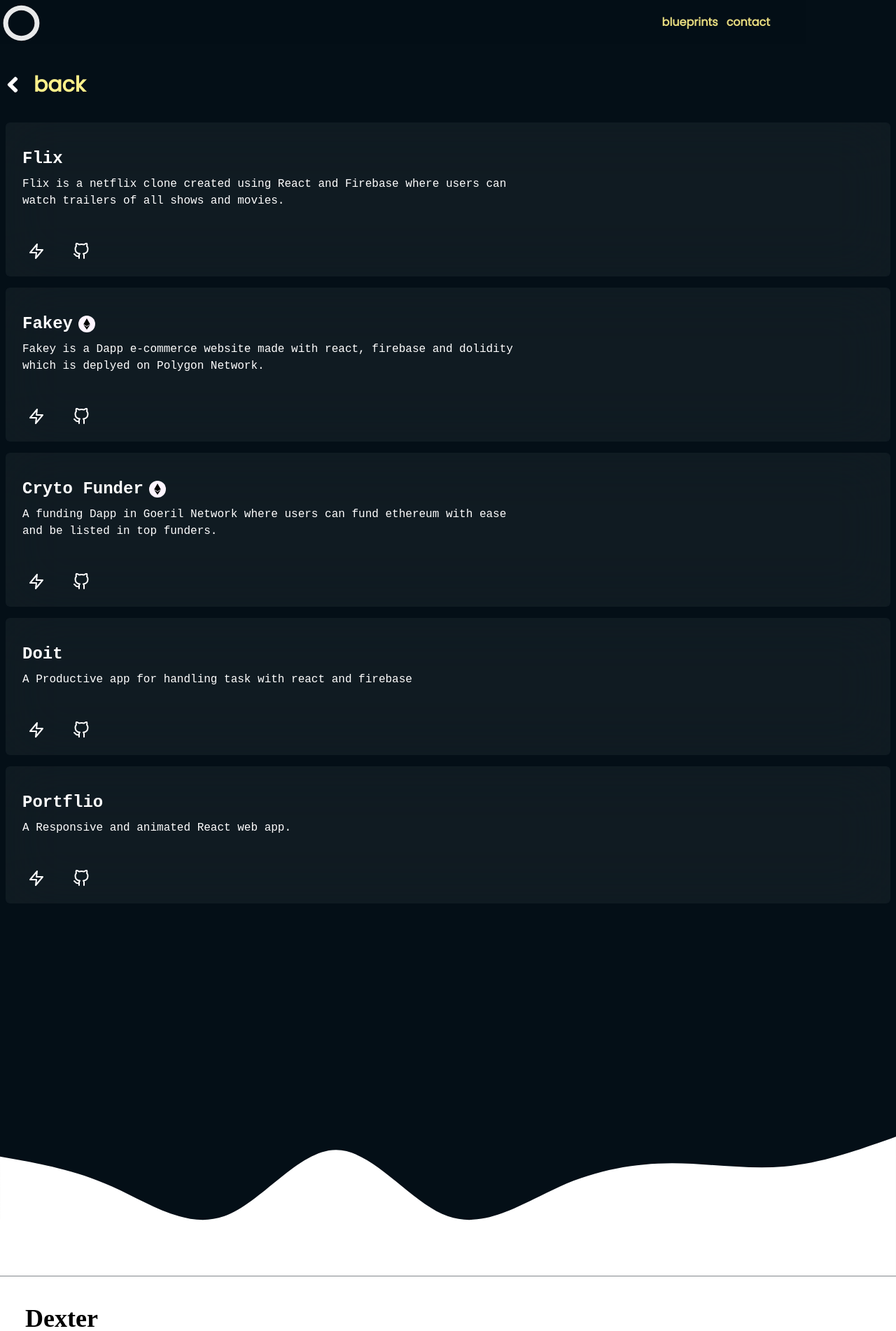
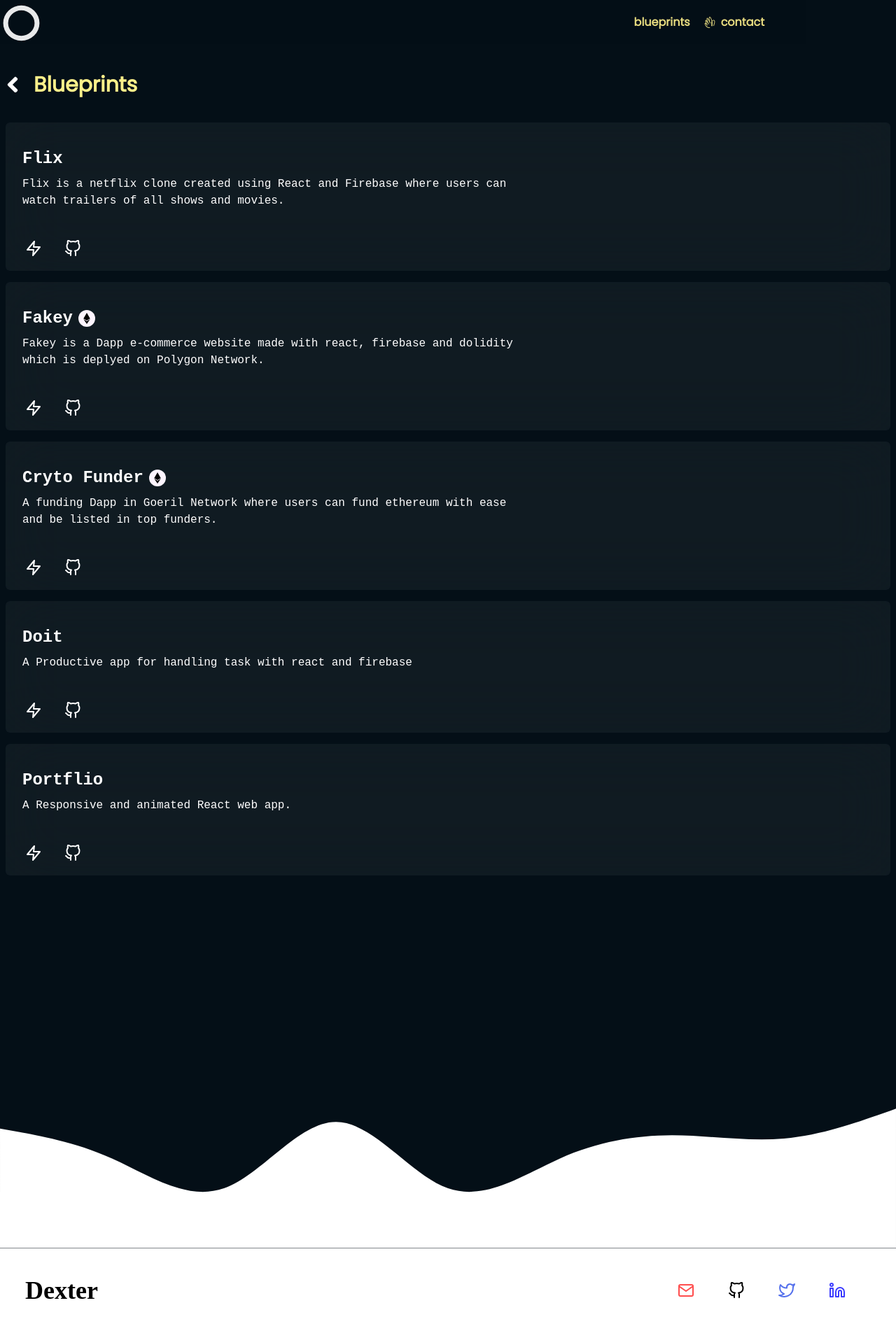
Before and after one commit to dextey/dexter.github.io, a React (Create React App) app: page /works in a window 1280 px wide. Shown: the top 1902 px of the page at 70% size. Built offline with nearby package versions, Linux system fonts and the light colour scheme; a web font is replaced by a local one.

Commit message:
Ready for live

```diff
--- a/src/Components/Footer.jsx
+++ b/src/Components/Footer.jsx
@@ -15,31 +15,28 @@ function Footer() {
         <div className=" text-2xl sm:text-3xl md:text-4xl font-fest font-extrabold px-5 ">
           Dexter
         </div>
-        <div className="connections flex sm:gap-4 text-2xl sm:px-10">
+        <div className=" flex sm:gap-4 text-2xl sm:px-10">
           <a
             href="mailto:dexterdevmode@gmail.com"
-            className="c-item mail p-4 rounded-full hover:bg-yellow-400"
+            className=" mail p-4 rounded-full"
           >
             <FiMail />
           </a>
           <a
             href="https://github.com/dextey"
             target="_blank"
-            className="c-item git p-4 rounded-full hover:bg-yellow-400"
+            className=" git p-4 rounded-full"
           >
             <FiGithub />
           </a>
           <a
             href="https://twitter.com/dexteeeey"
             target="_blank"
-            className="c-item tweet p-4 rounded-full hover:bg-yellow-400"
+            className=" tweet p-4 rounded-full"
           >
             <FiTwitter />
           </a>
-          <a
-            href="#"
-            className="c-item  linked p-4 rounded-full hover:bg-yellow-400"
-          >
+          <a href="#" className="  linked p-4 rounded-full">
             <FiLinkedin />
           </a>
         </div>
--- a/src/Components/Header.css
+++ b/src/Components/Header.css
@@ -48,3 +48,32 @@ header {
 .homebtn:hover::before {
   width: 0;
 }
+
+.contact {
+  position: relative;
+}
+
+.contact:hover::after {
+  animation: wipe-run 0.6s ease-out forwards;
+  content: "";
+  position: absolute;
+
+  /* width: 100%; */
+  height: 100%;
+  background-color: rgb(10, 10, 10);
+}
+
+@keyframes wipe-run {
+  0% {
+    left: 0;
+    right: 100%;
+  }
+  50% {
+    left: 0;
+    right: 0;
+  }
+  100% {
+    left: 100%;
+    right: 0;
+  }
+}
--- a/src/Components/Header.jsx
+++ b/src/Components/Header.jsx
@@ -1,4 +1,5 @@
 import React from "react";
+import { SiHey } from "react-icons/si";
 import { Link } from "react-router-dom";
 import "./Header.css";
 function Header() {
@@ -9,11 +10,19 @@ function Header() {
           <div className="homebtn">Dex</div>
         </Link>
       </div>
-      <div className="flex px-10 gap-3 font-extrabold text-yellow-200">
-        <Link to={"/works"}>
+      <div className="flex px-10 gap-3 items-center font-extrabold text-yellow-200">
+        <Link to={"/works"} className="contact">
           <a>blueprints</a>
         </Link>
-        <a href="mailto:dexterdevmode@gmail.com">contact</a>
+        <a
+          href="mailto:dexterdevmode@gmail.com"
+          className="flex items-center gap-2   px-2 contact"
+        >
+          <span>
+            <SiHey />
+          </span>
+          <span>contact</span>
+        </a>
         <a href="#"></a>
       </div>
     </header>
--- a/src/Components/Intro.css
+++ b/src/Components/Intro.css
@@ -126,11 +126,39 @@ h1::after {
 
 @media only screen and (max-width: 600px) {
   .username {
+    left: 30px;
     font-size: 4rem;
   }
 
   .split-text::after,
-  .split-text::after {
+  .split-text::before {
     font-size: 4rem;
   }
+
+  .username > .split-text::after {
+    bottom: 10px;
+  }
+  .username > .split-text::before {
+    top: 16px;
+  }
+
+  @keyframes expand {
+    from {
+      width: 0;
+    }
+    to {
+      width: 65%;
+    }
+  }
+
+  @keyframes skewR {
+    to {
+      transform: translateX(7px);
+    }
+  }
+  @keyframes skewL {
+    to {
+      transform: translateX(-7px);
+    }
+  }
 }
--- a/src/Components/Intro.jsx
+++ b/src/Components/Intro.jsx
@@ -1,6 +1,7 @@
 import React from "react";
 import { Link } from "react-router-dom";
 import "./Intro.css";
+import { FaChevronRight } from "react-icons/fa";
 
 function Intro() {
   return (
@@ -31,12 +32,12 @@ function Intro() {
           <div className="profile p-10  hidden lg:block rounded-full">
             <img src="chain.gif" alt="missed it!" className="rounded-full" />
           </div>
-          <div className="absolute bottom-7 mb-7 ">
+          <div className="absolute bottom-7 mb-7 flex justify-center ">
             <Link
               to="/about"
-              className="px-3 rounded-full font-extrabold text-3xl  text-white bg-teal-300 animate-pulse  "
+              className="flex p-2 items-center rounded-full font-extrabold text-2xl  text-black bg-[#ecff97] animate "
             >
-              &gt;
+              <FaChevronRight />
             </Link>
           </div>
         </section>
--- /dev/null
+++ b/src/Components/Project.css
@@ -0,0 +1,29 @@
+.projectItem {
+  opacity: 0;
+}
+
+.slideIn {
+  animation: slideIn 0.7s ease-out forwards;
+}
+
+@keyframes slideIn {
+  0% {
+    transform: translateX(-10rem);
+  }
+  100% {
+    transform: translateX(0);
+    opacity: 1;
+  }
+}
+.projectItem:nth-child(2) {
+  animation-delay: 150ms;
+}
+.projectItem:nth-child(3) {
+  animation-delay: 300ms;
+}
+.projectItem:nth-child(4) {
+  animation-delay: 450ms;
+}
+.projectItem:nth-child(5) {
+  animation-delay: 500ms;
+}
--- a/src/Components/Projects.jsx
+++ b/src/Components/Projects.jsx
@@ -1,21 +1,45 @@
-import React from "react";
+import React, { useEffect } from "react";
 import { FaAngleLeft, FaEthereum } from "react-icons/fa";
 import { FiGithub, FiZap } from "react-icons/fi";
 import { Link } from "react-router-dom";
+import "./Project.css";
+function Projects() {
+  useEffect(() => {
+    window.scrollTo(0, 0);
 
-function Projects() {
+    const projectItems = document.querySelectorAll(".projectItem");
+
+    const observer = new IntersectionObserver((entries) => {
+      entries.forEach((entry) => {
+        if (entry.intersectionRatio > 0) {
+          entry.target.classList.add("slideIn");
+        } else {
+          entry.target.classList.remove("slideIn");
+        }
+      });
+    });
+
+    projectItems.forEach((el) => observer.observe(el));
+
+    return () => {
+      observer.disconnect();
+    };
+  }, []);
+
   const projects = [
     {
       id: 1,
       name: "Flix ",
       desc: "Flix is a netflix clone created using React and Firebase where users can watch trailers of all shows and movies. ",
       link: "https://netlifflix.netlify.app/",
+      github: "https://github.com/dextey/Flix.git",
     },
     {
       id: 2,
       name: "Fakey",
       desc: "Fakey is a Dapp e-commerce website made with react, firebase and dolidity which is deplyed on Polygon Network.",
       link: "https://fakey.netlify.app/",
+      github: "https://github.com/dextey/Fakey.git",
       web3: true,
     },
     {
@@ -23,19 +47,22 @@ function Projects() {
       name: "Cryto Funder",
       desc: "A funding Dapp in Goeril Network where users can fund ethereum  with ease and be listed in top funders.",
       link: "https://crypto-funder.vercel.app/",
+      github: "https://github.com/dextey/crypto-funder.git",
       web3: true,
     },
     {
       id: 4,
       name: "Doit",
       desc: "A Productive app for handling task with react and firebase",
-      link: "#",
+      github: "https://github.com/dextey/Doit.git",
+      link: "",
     },
     {
       id: 5,
       name: "Portflio",
       desc: "A Responsive and animated React web app. ",
-      link: "#",
+      github: "https://github.com/dextey/dextey.github.io.git",
+      link: "",
     },
   ];
 
@@ -47,7 +74,7 @@ function Projects() {
             <FaAngleLeft />
           </Link>
           <span className="text-xl sm:text-2xl md:text-3xl  font px-3 font-extrabold text-yellow-200">
-            back
+            Blueprints
           </span>
         </div>
 
@@ -67,7 +94,7 @@ const Project = ({ project }) => {
   return (
     <div
       id={project.id}
-      className="flex flex-col  m-2 rounded-md justify-evenly bg-white/5 backdrop-blur-2xl"
+      className="flex flex-col  m-2 rounded-md justify-evenly bg-white/5 backdrop-blur-2xl projectItem"
     >
       <div className="flex flex-col p-4 mx-2 mt-5 text-white">
         <h3 className="text-2xl font-bold font-mono flex items-center gap-2 ">
@@ -84,15 +111,16 @@ const Project = ({ project }) => {
       </div>
       <div className="links flex gap-2  px-4 p-2  text-2xl text-white">
         <a
-          target="_blank"
+          target={project.link && "_blank"}
           href={project.link}
-          className="hover:bg-yellow-50 hover:text-black p-4 rounded-full"
+          className="hover:bg-yellow-200 hover:text-black p-3 rounded-full"
         >
           <FiZap />
         </a>
         <a
+          target={project.github && "_blank"}
           href={project.github}
-          className="hover:bg-yellow-50 hover:text-black p-4 rounded-full"
+          className="hover:bg-yellow-200 hover:text-black p-3 rounded-full"
         >
           <FiGithub />
         </a>
--- a/src/Components/Showcase.css
+++ b/src/Components/Showcase.css
@@ -15,17 +15,35 @@
   background-color: aqua;
 }
 .bullets > li::after {
+  animation: grow 1.3s ease-out 1s infinite;
   position: absolute;
   content: " ";
-  left: -24px;
-  top: 8px;
+  left: -23.5px;
+  /* top: 8px; */
+  /* bottom: -40px; */
   width: 2px;
-  height: 90px;
-  background-color: aqua;
+
+  background-color: rgb(207, 255, 255);
+  transition: height 1s ease-out;
+}
+
+@keyframes grow {
+  0% {
+    top: 22px;
+    bottom: 50px;
+  }
+  50% {
+    top: 22px;
+    bottom: -40px;
+  }
+  100% {
+    top: 100px;
+    bottom: -40px;
+  }
 }
 
 .bullets > li:last-child::after {
-  height: 0px;
+  animation: none;
 }
 .bullets > li:last-child::before {
   background-color: rgb(255, 227, 66);
@@ -133,15 +151,19 @@
 }
 
 .git:hover {
+  color: white;
   background-color: black;
 }
 .tweet:hover {
+  color: white;
   background-color: rgb(84, 112, 236);
 }
 .linked:hover {
+  color: white;
   background-color: rgb(60, 60, 255);
 }
 .mail:hover {
+  color: white;
   background-color: rgb(255, 77, 77);
 }
 
--- a/src/Components/Showcase.jsx
+++ b/src/Components/Showcase.jsx
@@ -12,7 +12,6 @@ function Showcase() {
 
     const observer = new IntersectionObserver((entries) => {
       entries.forEach((entry) => {
-        console.log(entry.intersectionRatio);
         if (entry.intersectionRatio > 0) {
           entry.target.classList.add("popIn");
         } else {
```
